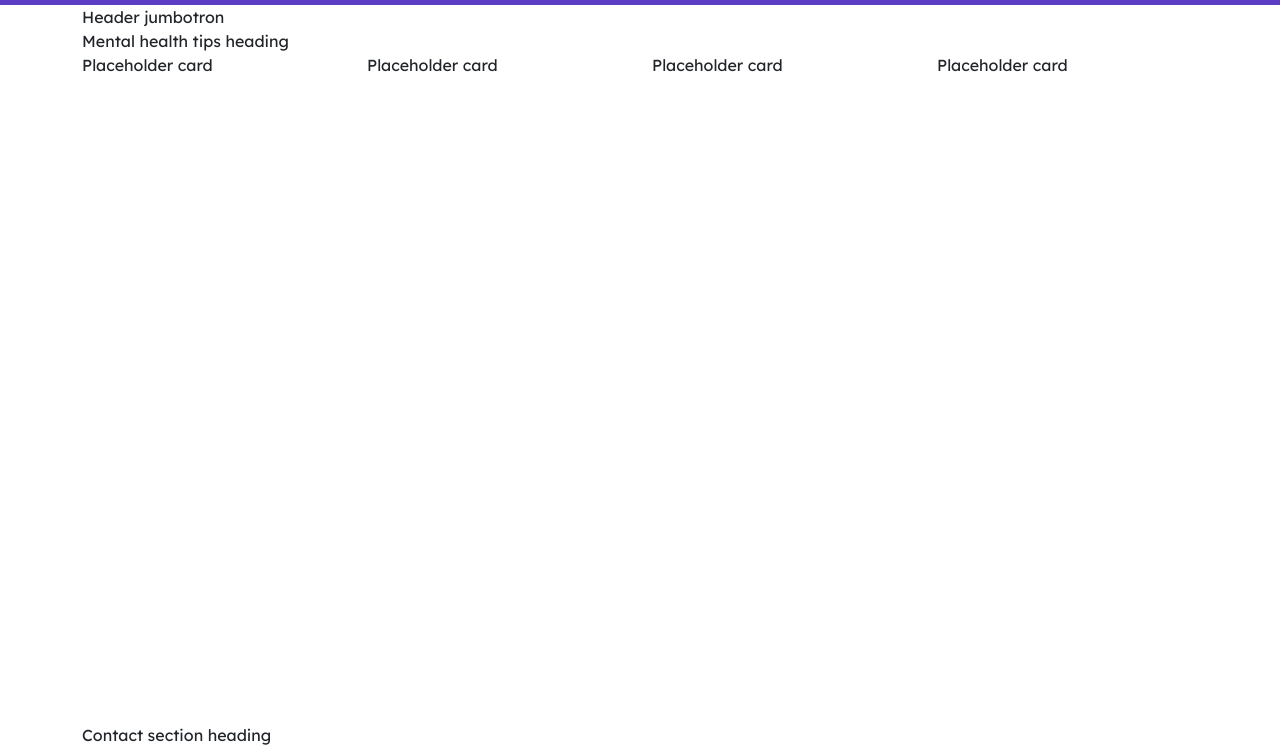
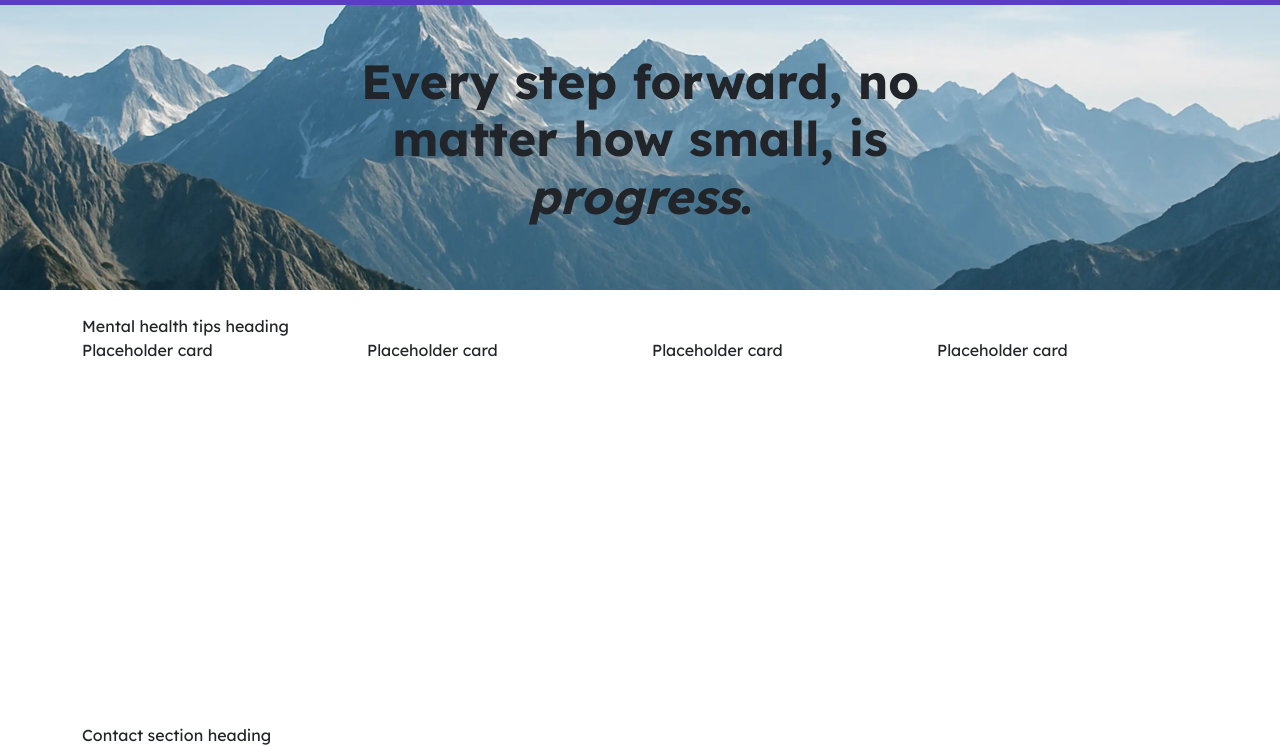
Before and after one commit to ETCocoa/mindful-ahead, a plain HTML site: page index.html in a window 1280 px wide. Shown: the part 53-800 px from the top of the page. Drawn offline with nearby package versions, Linux system fonts and the light colour scheme.

Commit message:
Style hero image jumbotron

```diff
--- a/assets/css/style.css
+++ b/assets/css/style.css
@@ -24,6 +24,15 @@ h3 {
   background-color: var(--primary-color);
 }
 
+/* Hero section */
+#hero {
+  background: url("../images/hero-image.webp") no-repeat center center/cover;
+}
+
+#cover-text {
+  max-width: 600px;
+}
+
 /* Temporary visualisation */
 /* .container,
 .row {
--- a/index.html
+++ b/index.html
@@ -22,14 +22,16 @@
 </head>
 
 <body class="d-flex flex-column min-vh-100">
+    <!-- Navigation -->
+    <header>
         <nav id="navbar" class="navbar navbar-expand-lg" data-bs-theme="dark">
             <div class="container">
                 <a class="navbar-brand" href="index.html">
                     <img src="assets/images/MindfulAheadLogo_XS.png" alt="Mindful Ahead logo" class="logo">
                 </a>
                 <button class="navbar-toggler" type="button" data-bs-toggle="collapse"
-                data-bs-target="#navbarSupportedContent" aria-controls="navbarSupportedContent" aria-expanded="false"
-                aria-label="Toggle navigation">
+                    data-bs-target="#navbarSupportedContent" aria-controls="navbarSupportedContent"
+                    aria-expanded="false" aria-label="Toggle navigation">
                     <span class="navbar-toggler-icon"></span>
                 </button>
                 <div class="collapse navbar-collapse" id="navbarSupportedContent">
@@ -53,16 +55,17 @@
                 </div>
             </div>
         </nav>
-
-    <!-- Header jumbotron -->
-    <header class="container">
-        <div class="row">
-            <div class="col-12">Header jumbotron</div>
-        </div>
     </header>
 
     <!-- Main -->
     <main>
+        <!-- Hero section -->
+        <section class="container-fluid py-5 px-5 mb-4 text-center" id="hero">
+            <p class="fw-bold display-5 display-md-3 container" id="cover-text">
+                Every step forward, no matter how small, is <em>progress</em>.
+            </p>
+        </section>
+
         <!-- Mental health tips section -->
         <section class="container">
             <div class="row">
```
Also changed, not shown: assets/images/hero-image.webp (added). Lines whose indentation alone changed are shown as unchanged.
